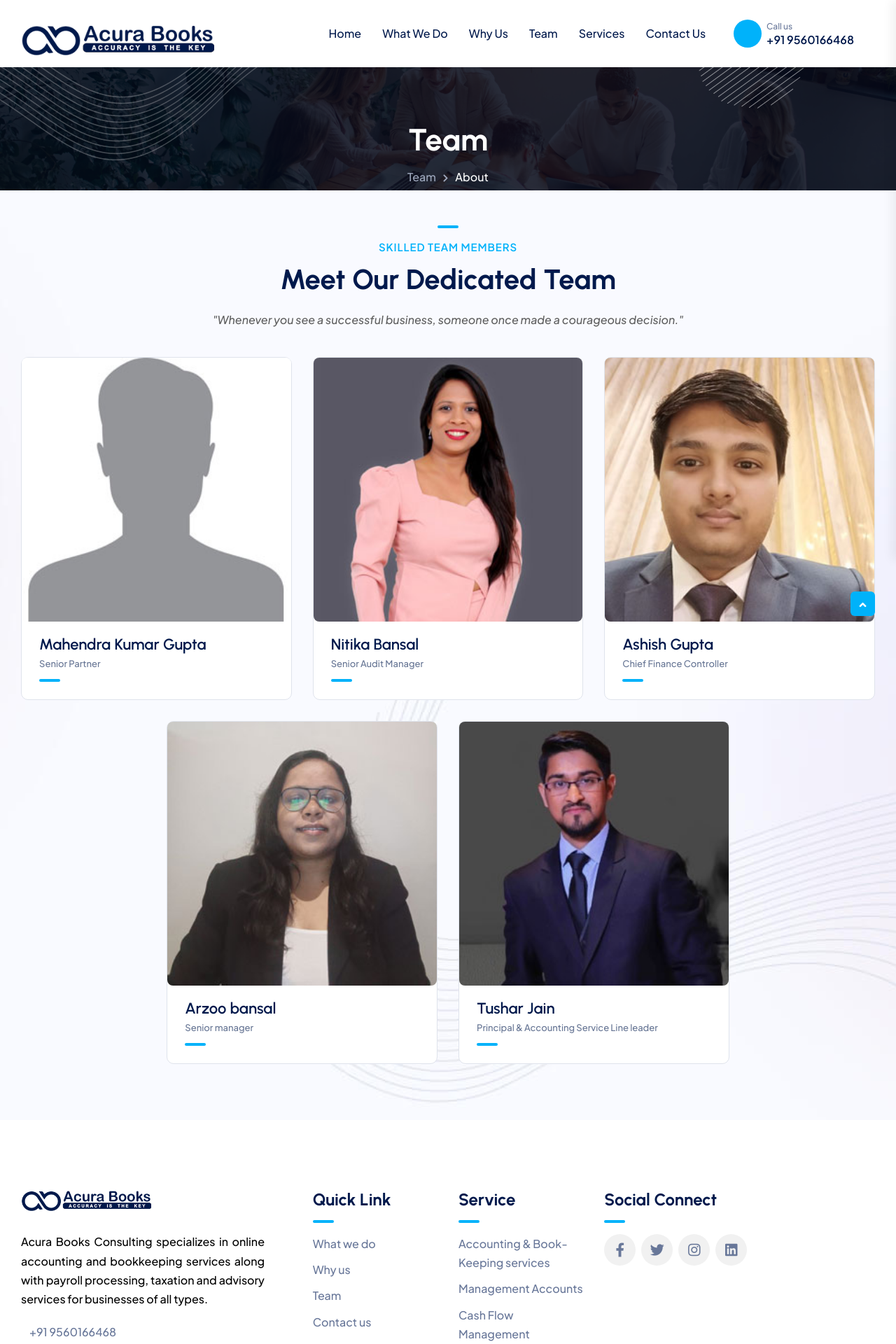
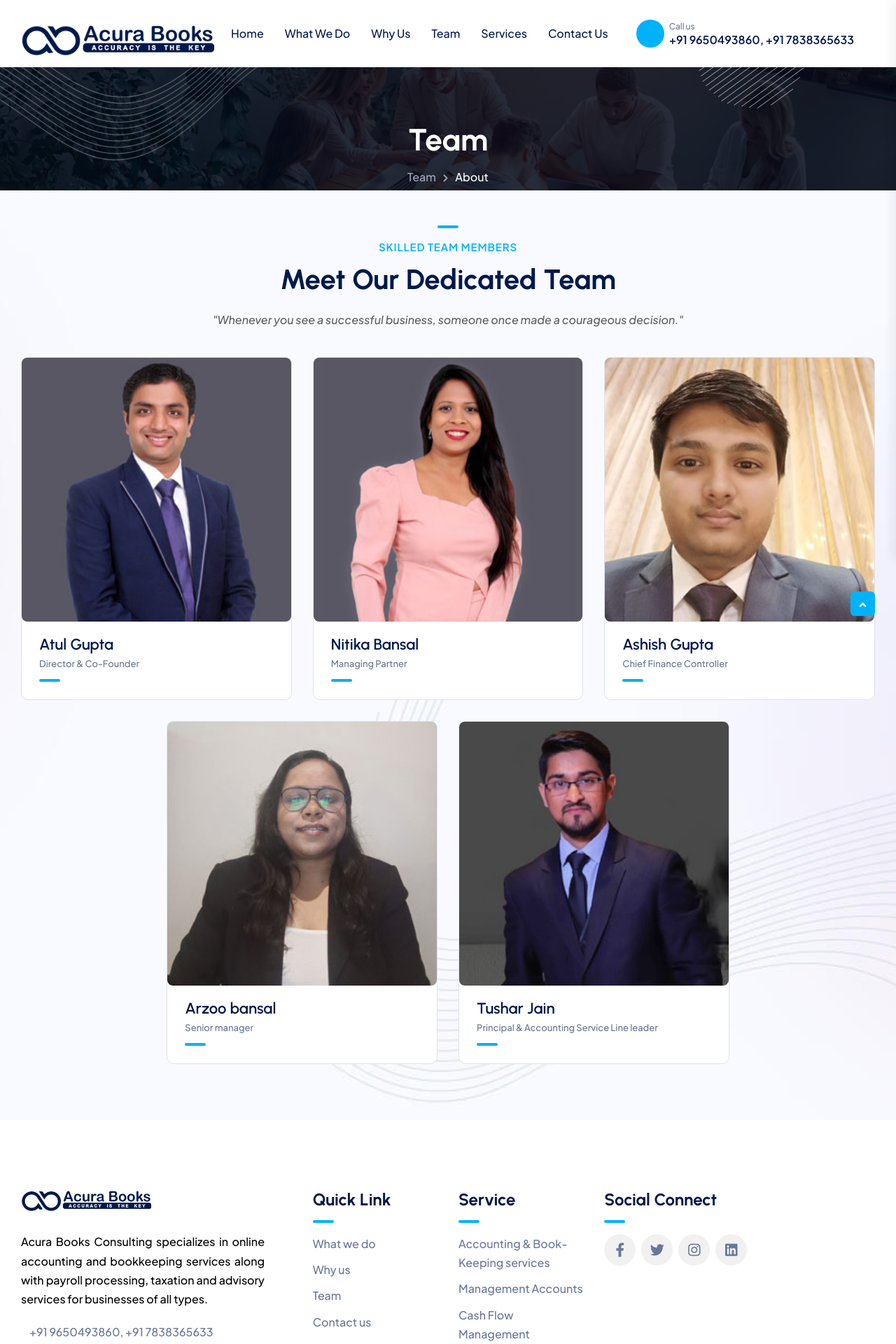
Before and after one commit to SourabhBansal77/acurabooks, a PHP site: page /team.php in a window 1280 px wide. Shown: the top 1920 px of the page at 70% size. Run offline with PHP 8.4, Linux system fonts and the light colour scheme; a stand-in replaces the project's code that opens the database connection; some libraries are stand-ins or nearby versions.

Commit message:
chore: Update contact information and team member details

```diff
--- a/contact-us.php
+++ b/contact-us.php
@@ -101,7 +101,7 @@
 								 <div class="contact-info-item">
                                     <h5 class="title-two">Phone Number</h5>
                                     <ul class="list-wrap">
-                                        <li>+91 9560166468, 9650493860</li>
+                                        <li>+91 9650493860, +91 7838365633, 9650493860</li>
                                     </ul>
                                 </div>
 
--- a/includes/fotter.php
+++ b/includes/fotter.php
@@ -20,7 +20,7 @@
                                                         <i class="flaticon-phone-call"></i>
                                                     </div>
                                                     <div class="content">
-                                                        <a href="tel:919560166468">+91 9560166468</a>
+                                                        <a href="tel:919560166468">+91 9650493860, +91 7838365633</a>
                                                     </div>
                                                 </li>
 												 <li>
--- a/includes/header-bottom-2.php
+++ b/includes/header-bottom-2.php
@@ -160,7 +160,7 @@
                                                 </div>
                                                 <div class="content">
                                                     <span>Call us</span>
-                                                    <a href="tel:919560166468">+91 9560166468</a>
+                                                    <a href="tel:919560166468">+91 9650493860, +91 7838365633</a>
                                                 </div>
                                             </li>
                                         </ul>
--- a/includes/header-bottom.php
+++ b/includes/header-bottom.php
@@ -149,7 +149,7 @@
                                                 </div>
                                                 <div class="content">
                                                     <span>Call us</span>
-                                                    <a href="tel:919560166468">+91 9560166468</a>
+                                                    <a href="tel:919560166468">+91 9650493860, +91 7838365633</a>
                                                 </div>
                                             </li>
                                            <!-- <li class="header-search"><a href="#"><i class="flaticon-search"></i></a></li> -->
@@ -241,7 +241,7 @@
                     </div>
                     <div class="contact-list mb-30">
                         <h4>Phone Number</h4>
-                        <p>+91 9560166468, +91 9650493860</p>
+                        <p>+91 9650493860, +91 7838365633, +91 9650493860</p>
                     </div>
                     <div class="contact-list mb-30">
                         <h4>Email Address</h4>
--- a/includes/headingquery.php
+++ b/includes/headingquery.php
@@ -12,7 +12,7 @@
                         <div class="col-lg-3">
                          <h4><div class="icon"><i class="flaticon-phone-call"></i> Contact Us</div></h4>
 						 <p style="text-align: left;">
-							 +91 9560166468, 9650493860<br/>
+							 +91 9650493860, +91 7838365633, 9650493860<br/>
 							 info@acurabooks.com
 						 </p>
                         </div>
--- a/team.php
+++ b/team.php
@@ -66,11 +66,11 @@
 						<div class="col-xl-4 col-lg-4 col-md-6 col-sm-9">
                             <div class="team-item">
                                 <div class="team-thumb">
-                                    <img src="assets/img/team/default.jpg?id=sdf" alt="">
+                                    <img src="assets/img/team/team_img04.jpg?id=sdf" alt="">
                                 </div>
                                 <div class="team-content">
-                                    <h2 class="title"><a href="partners.php?teamid=1">Mahendra Kumar Gupta</a></h2>
-                                    <span>Senior Partner</span>
+                                    <h2 class="title"><a href="partners.php?teamid=1">Atul Gupta</a></h2>
+                                    <span>Director & Co-Founder</span>
                                 </div>
                             </div>
                         </div>
@@ -82,7 +82,7 @@
                                 </div>
                                 <div class="team-content">
                                     <h2 class="title"><a href="partners.php?teamid=3">Nitika Bansal</a></h2>
-                                    <span>Senior Audit Manager</span>
+                                    <span>Managing Partner</span>
                                 </div>
                             </div>
                         </div>
```
Also changed, not shown: partners.php (+6 -6 lines), 1 other file.
